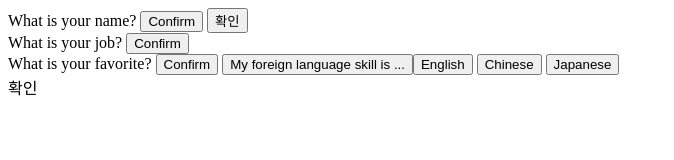
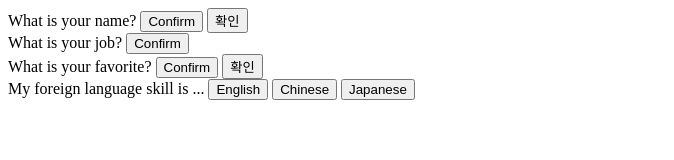
Before and after one commit to joggoaleo/Joggoaleo_Portfolio, a plain HTML site: page index.html in a window 1280 px wide. Shown: the whole page, without its empty margins (0-674 px from the left). Drawn offline with Linux system fonts and the light colour scheme; a web font is replaced by a local one.

Commit message:
add language skill button

```diff
--- a/index.html
+++ b/index.html
@@ -36,7 +36,11 @@
       </button>
       <button
         onclick="revealMyInfo('제로콜라를 좋아합니다.', '.myFavorite', 'pink')"
-      > <div>
+      >
+        확인
+      </button>
+    </div>
+    <div>
       <span class="myLanguage">My foreign language skill is ...</span>
       <button onclick="revealMyInfo('En ★★★☆☆', '.myLanguage', '#000000')">
         English
@@ -48,9 +52,6 @@
         Japanese
       </button>
         </div>
-        확인
-      </button>
-    </div>
     <script src="main.js"></script>
   </body>
 </html>
```
Lines whose indentation alone changed are shown as unchanged.
